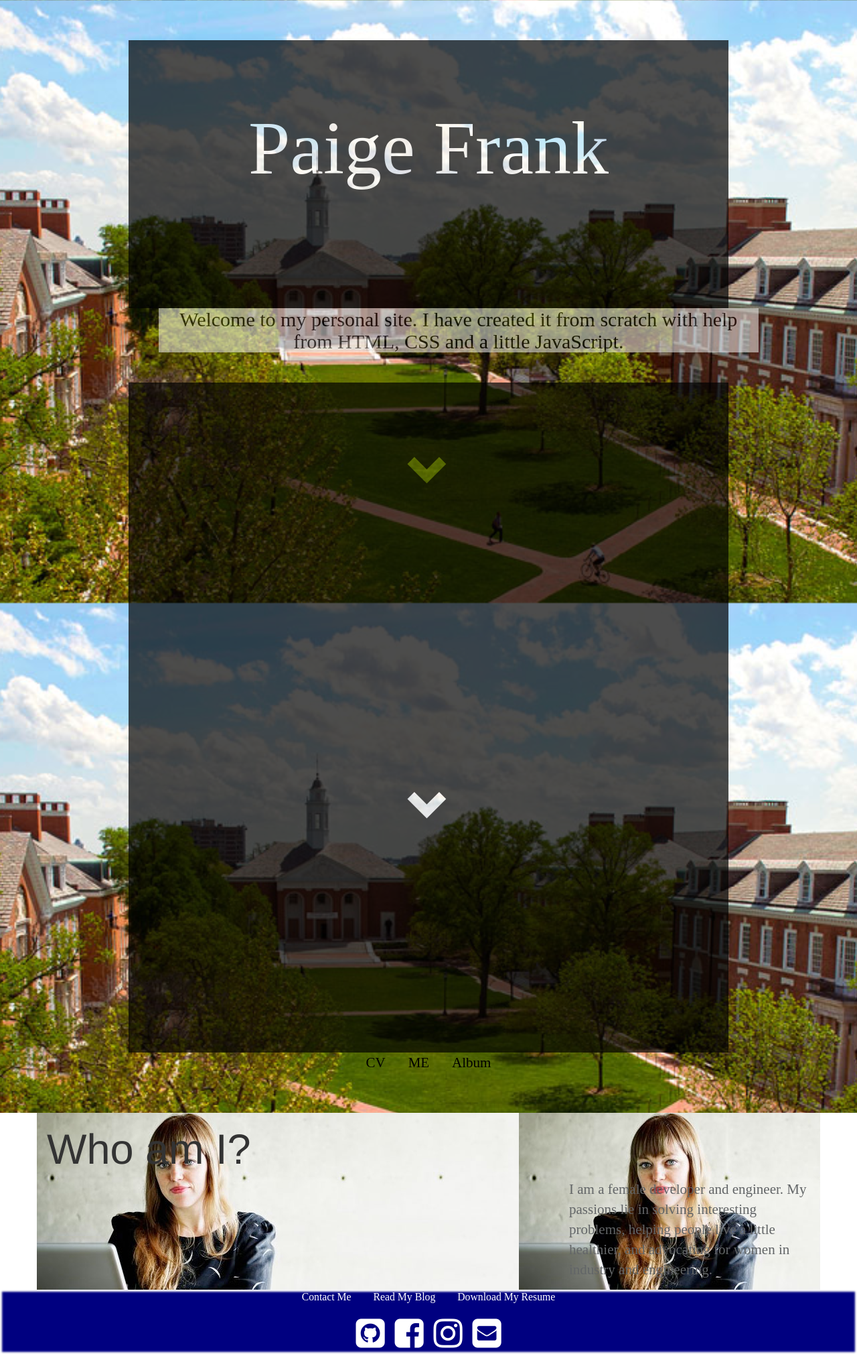
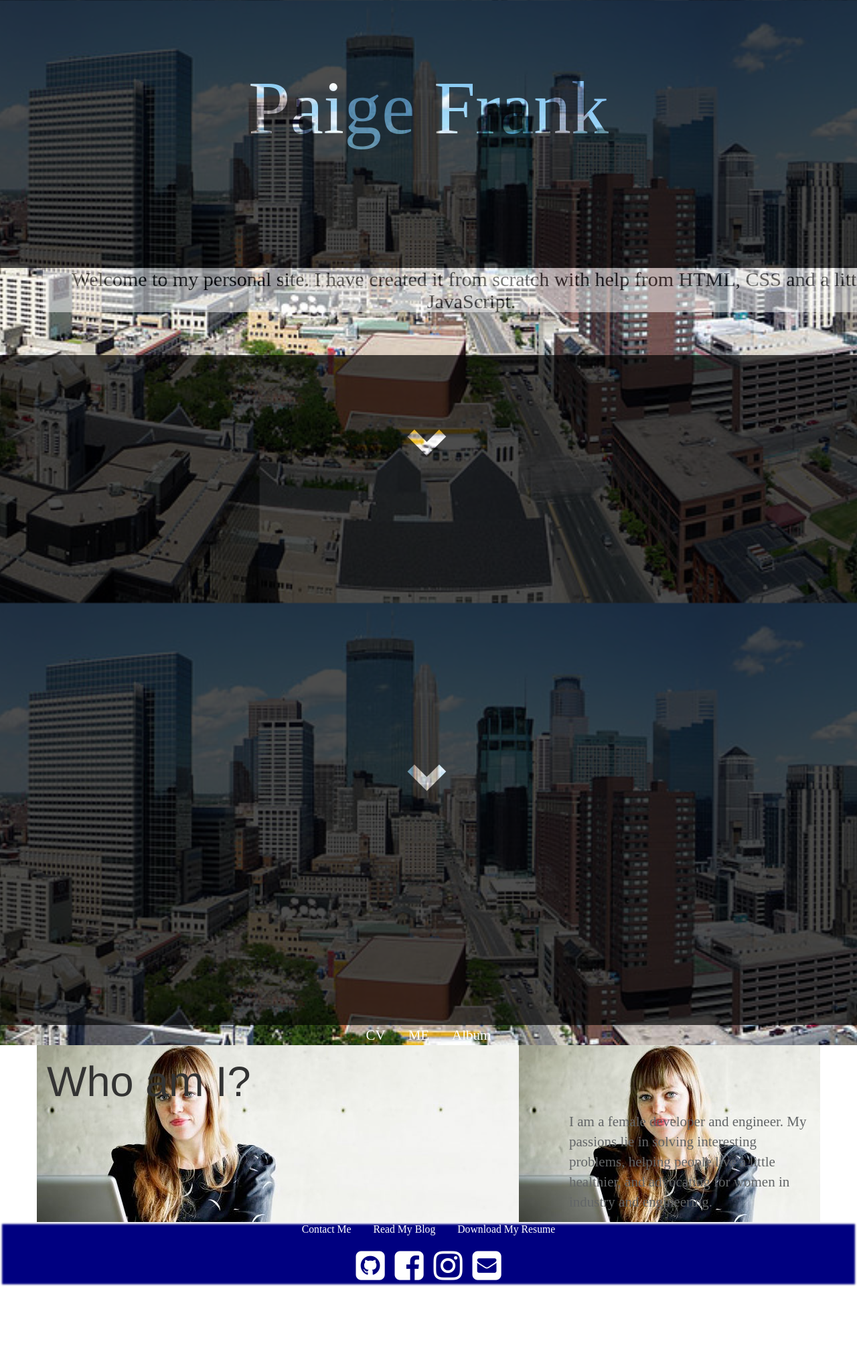
Before and after one commit to pfrank7/pfrank7.github.io, a Jekyll site: the page built from index.html, in a window 1280 px wide. Shown: the whole page at 67% size. Built offline with Jekyll 4.4.1, drawn with Linux system fonts in a browser that asks for light colours; nearby versions of some CDN libraries; after the commit the page ends 1920 px from its top, so only the background shows below that.

Commit message:
Update index.html

```diff
--- a/index.html
+++ b/index.html
@@ -3,9 +3,6 @@
 title: Paige Frank
 ---
 <style>
-#minne {
-	background-image: url("../photos/minne.JPG");
-}
 #letters {
     font-family: 'Times New Roman', Courier, Geogria;
     color: white;
@@ -33,7 +30,7 @@
 	background-image: url("../photos/tmpGirl.jpg");
 	}
 #Hopkins {
-	background-image: url("../photos/JHU.jpg");
+	background-image: url("../photos/minne.JPG");
 }
 #Hopkins p {
 	font-family: 'Times New Roman', Apple Chancery
@@ -49,49 +46,7 @@
 	color:white;
 	opacity:.7;
 	margin:0px;
-}
-#Hopkins a {
-	color:black;
-}
-#things {
-	background-image: url("../photos/greytech.jpg");
-}
-.icon {
-    border: solid 5px black;
-    margin: 40px, auto;
-    width:100px;
-    height:100px;
-
-}
-.details {
-	height:100px;
-	margin: 10px, auto;
-	padding: 10px;
-}
-.sec {
-	/*box-shadow: 0 0 10px 10px #D1C4E9 inset;*/
-	padding:20px;
-}
-.row_ {
-	padding:30px;
-}
-.turq {
-	color: #00838F;
-}
-.pink {
-	color: #AD1457;
-}
-.navy {
-	color: #1A237E;
-}
-.title h2 {
-	font-family: 'Apple Chancery', Times New Roman, Courier;
-}
-.title {
-	width: 200px;
-	height: 50px;
-	margin:300px, auto;
-}
+	}
 #about {
 	background-color:white;
 }
@@ -104,7 +59,7 @@
 					<h1 id = "letters">&#8827&lowbar;</h1>
  				</div>
 			</div>
-			<div id = "margin" class = "row text-center" style = "top:0px;">
+			<div class = "row text-center" style = "top:0px;margin:0px;padding:0px; width:100%;">
 				<h1 style = "height:400px; font-family:'Apple Chancery'; font-size:800%;"> Paige Frank </h1>
 				<h2>Welcome to my personal site. I have created it from scratch with help from HTML, CSS and a little JavaScript.</h2>
 				<h1> <span class="glyphicon glyphicon-chevron-down"></span> </h1>
```
